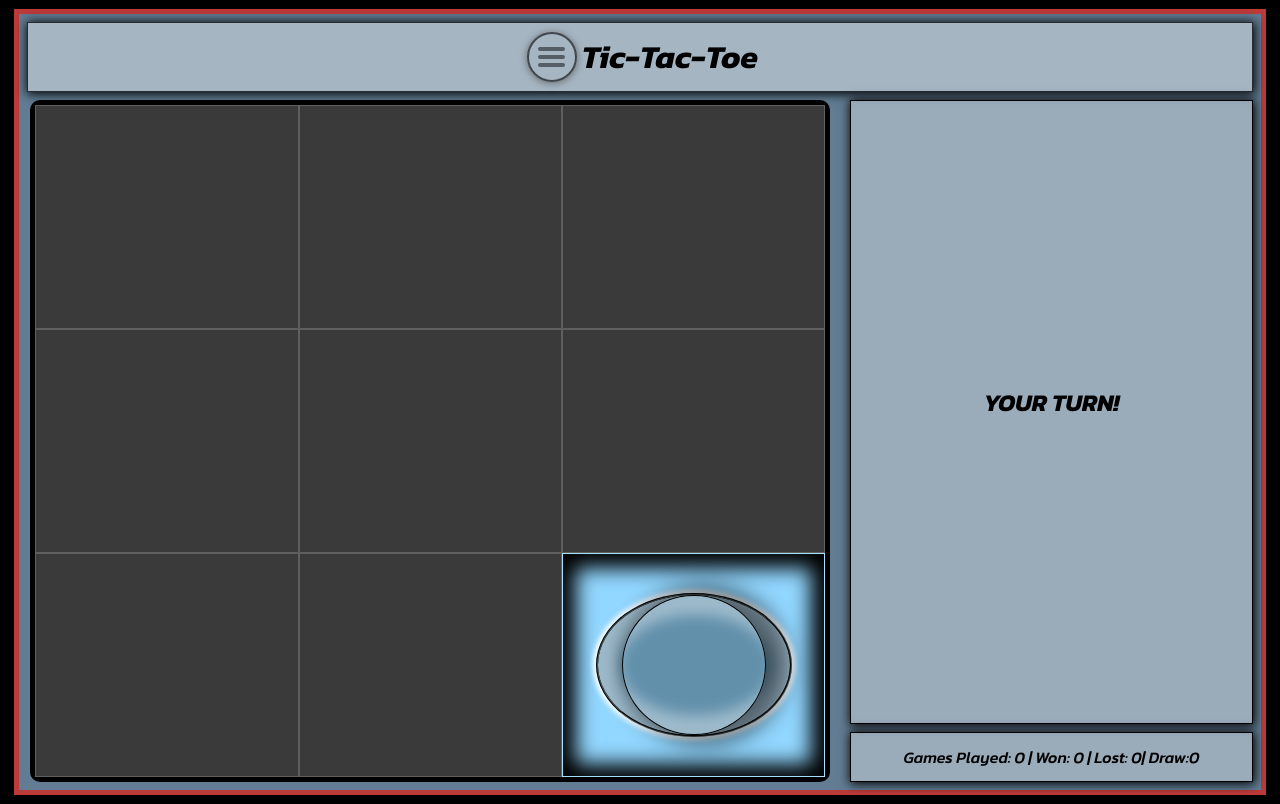
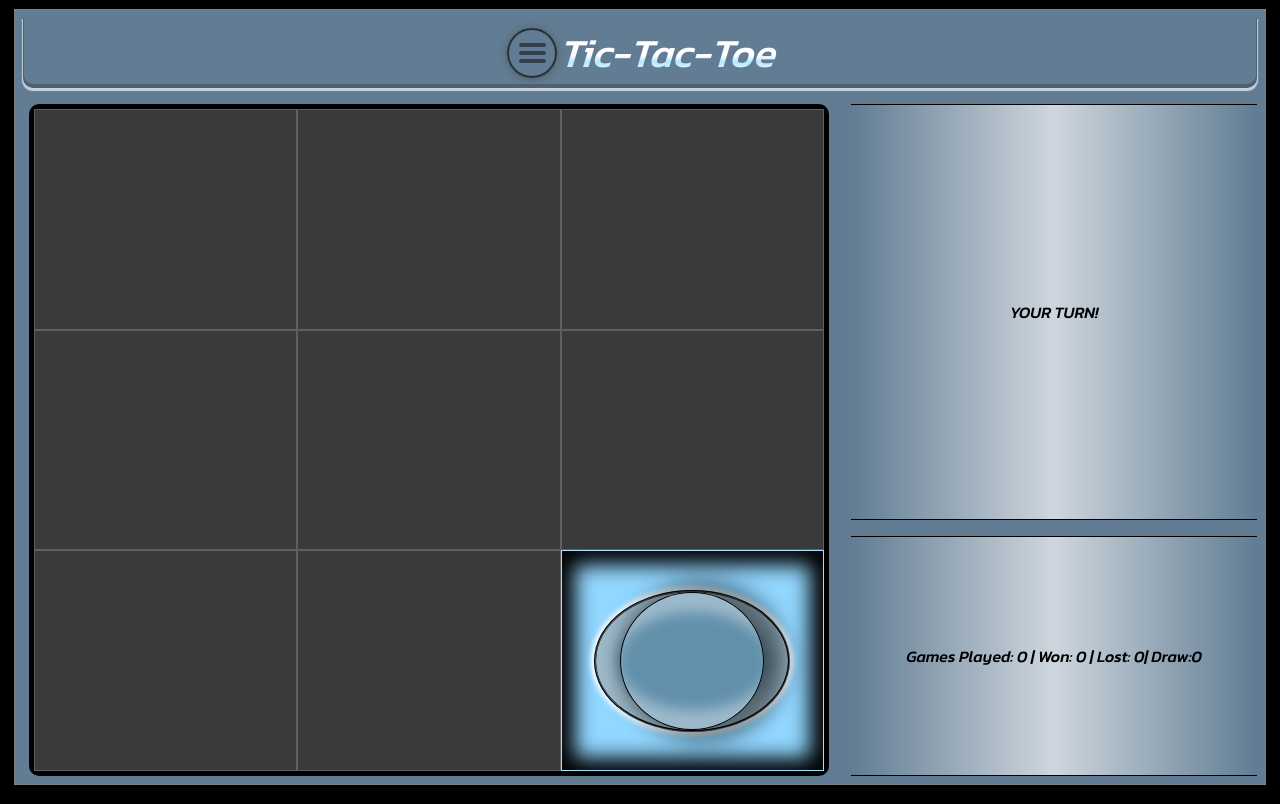
Before and after one commit to PanopDev/TicTacToe, a React (Create React App) app: page / in a window 1280 px wide. Built offline with nearby package versions, Linux system fonts and the light colour scheme.

Commit message:
styling changes, button comp and fonts

```diff
--- a/src/App.css
+++ b/src/App.css
@@ -18,7 +18,7 @@
 body {
   display: flex;
   background-color: rgb(1, 1, 1);
-  align-items: center;
+  /* align-items: center; */
   justify-content: center;
 }
 
@@ -26,11 +26,11 @@ body {
   display:flex;
   justify-content: center;
   align-items:center;
-  background-color: rgb(155, 54, 54);
-  width: clamp(320px, 95vw, 800px);
+  /* background-color: rgb(155, 54, 54); */
+  width: clamp(320px, 97vw, 1000px);
   min-height: 100vh;
   border: 1px solid rgb(0, 0, 0);
-  padding: 5px;
+  /* padding: 5px; */
 }
 .game {
   background-color: #617c93;
@@ -41,6 +41,7 @@ body {
   grid-template-rows: 80px min(52vh, 95vw) 1fr 80px;
   row-gap: 1.25rem;
   padding: 0.5rem;
+  border:1px solid gray
 }
 @media screen and (orientation: landscape) {
   body {
@@ -67,6 +68,7 @@ body {
     grid-template-columns: 1fr 1fr;
     grid-template-rows: 70px 1fr;
     justify-items: center;
+    row-gap: 1rem;
   }
   .Header {
     grid-column-start: 1;
@@ -83,6 +85,10 @@ body {
 @media screen and (min-height: 500px) and (min-width: 500px) and (orientation: landscape) {
   .game {
     grid-template-columns: 2fr 1fr;
+    row-gap: 1rem;
+  }
+  .statisticsBoard.stats{
+    height: 30vh;
   }
 }
 
@@ -191,15 +197,20 @@ body {
   align-content: center;
   /* min-height: 200px; */
   width: 100%;
-  background-color: rgba(255, 255, 255, 0.355);
+padding-left:0px;
+  background-color: rgba(255, 255, 255, 0.068);
+  background:linear-gradient(90deg, transparent,rgba(255, 255, 255, 0.692),transparent);
   flex-wrap: wrap;
   /* padding-top: 10px; */
   /* border-top: 2px solid black;
   border-bottom: 2px solid black; */
-  border: 1px solid black;
+  /* border: 1px solid black; */
   /* margin-top: 10px; */
   /* padding-bottom: 20px; */
-  box-shadow: 1px 1px 10px 1px black;
+  /* border-radius: 5px; */
+  border-top:1px solid black;
+  border-bottom:1px solid black;
+  /* box-shadow: 0px 0px 10px 1px rgba(0, 0, 0, 0.144)inset; */
 }
 
 .statisticsBoard.stats {
@@ -207,8 +218,10 @@ body {
   /* min-height: 100px; */
   /* border-top: 2px solid black;
   border-bottom:2px solid black; */
-  border: 1px solid black;
-  box-shadow: 1px 1px 10px 1px black;
+  /* border: 1px solid black; */
+  /* box-shadow: 1px 1px 1px 1px rgba(0, 0, 0, 0.336); */
+  /* border-bottom-left-radius: 5px;
+  border-bottom-right-radius: 5px; */
 }
 
 h2 {
@@ -246,17 +259,19 @@ h1 {
 }
 
 .Header {
-  background-color: rgba(255, 255, 255, 0.43);
+  /* background-color: rgb(255 255 255 / 0%); */
   /* flex-direction: column; */
   /* min-height: 100px; */
 
-  border: 1px solid rgba(0, 0, 0, 0.76);
+  /* border: 1px solid rgba(0, 0, 0, 0.76); */
   width: 100%;
   display: flex;
   justify-content: center;
   align-items: center;
+  border-bottom-left-radius:10px;
+  border-bottom-right-radius:10px;
   /* padding-bottom: 10px; */
-  box-shadow: 1px 1px 10px 1px black;
+  box-shadow: 0px 2px 1px 1px #ffffffa9, 0px -3px 0px 1px rgba(0, 2, 3, 0.219) inset
 }
 
 .menuLogo {
@@ -344,7 +359,7 @@ h1 {
     box-shadow: rgba(59, 59, 59, 0.363) 0px 0px 10px 5px inset;
   }
   100% {
-    height: clamp(550px, 65vh, 700px);
+    height: clamp(300px, 95vh, 800px);
     box-shadow: rgba(59, 59, 59, 0.363) 0px 100% 10px 5px inset;
   }
 }
--- a/src/App.js
+++ b/src/App.js
@@ -1,6 +1,4 @@
 import './App.css';
-import GamepieceX from './components/gamepieceX';
-import GamepieceO from './components/gamepieceO';
 import Game from './game';
 
 function App() {
--- /dev/null
+++ b/src/components/bannerText.jsx
@@ -0,0 +1,11 @@
+import React from 'react'
+import './styles/bannerText.css'
+
+export default function BannerText({text}) {
+  return (
+    <>
+    <p className='bannerText'>{text}</p>
+
+  </>
+  )
+}
--- /dev/null
+++ b/src/components/gameStats.jsx
@@ -0,0 +1,17 @@
+import React from 'react'
+import { useContext } from 'react'
+import GameBrain from '../Context'
+
+
+export default function GameStats() {
+
+    const {gameStats} = useContext(GameBrain)
+    const game = gameStats.current
+
+  return (
+    <div className='statisticsBoard stats'>
+        Games Played: {game.Played} | Won: {game.Won} | Lost: {game.Lost}| Draw:
+        {game.tie}
+      </div>
+  )
+}
--- /dev/null
+++ b/src/components/gameStatusText.jsx
@@ -0,0 +1,7 @@
+import React from 'react'
+
+export default function GameStatusText({text}) {
+  return (
+    <div>{text}</div>
+  )
+}
--- /dev/null
+++ b/src/components/gamebutton.jsx
@@ -0,0 +1,21 @@
+import { useContext } from "react"
+import GameBrain from "../Context";
+import './styles/gameButton.css'
+export default function Gamebutton({restartGame}) {
+    const {state,dispatch,gameStats} = useContext(GameBrain)
+
+
+  return (
+   <button
+
+    className='gameButton'
+    onClick={() => {
+      restartGame(state, dispatch, gameStats);
+    }}
+  ><div className="buttonTop"></div>
+    PLAY AGAIN
+    <div className="buttonBottom"></div>
+  </button>
+
+  )
+}
--- a/src/components/statistics.jsx
+++ b/src/components/statistics.jsx
@@ -1,32 +1,34 @@
 import { useContext } from 'react';
 import GameBrain from '../Context';
+import GameStatusText from './gameStatusText';
+import GameButton from './gamebutton';
+import GameStats from './gameStats';
 
 export default function Statistics({ restartGame }) {
-  const { state, gameStats, dispatch } = useContext(GameBrain);
+  const {gameStats} = useContext(GameBrain);
   const game = gameStats.current;
 
   return (
     <>
       <div className='statisticsBoard'>
-        {game.userTurn && <h2>YOUR TURN!</h2>}
+        {game.userTurn && <GameStatusText text='YOUR TURN!'/>}
         {game.gameOver && (
           <>
-            <h1 style={{ width: '100%' }}>GAME OVER!</h1>
-            <button
-              style={{ height: '50px' }}
-              onClick={() => {
-                restartGame(state, dispatch, gameStats);
-              }}
-            >
-              RESTART
-            </button>
+            <GameStatusText text='GAME OVER!'/>
+            <GameButton text="RESTART" restartGame={restartGame}/>
           </>
         )}
       </div>
-      <div className='statisticsBoard stats'>
-        Games Played: {game.Played} | Won: {game.Won} | Lost: {game.Lost}| Draw:
-        {game.tie}
-      </div>
+     <GameStats />
     </>
   );
 }
+
+{/* <button
+style={{ height: '50px' }}
+onClick={() => {
+  restartGame(state, dispatch, gameStats);
+}}
+>
+RESTART
+</button> */}
--- /dev/null
+++ b/src/components/styles/bannerText.css
@@ -0,0 +1,21 @@
+@import url('https://fonts.googleapis.com/css2?family=Kanit:ital,wght@0,400;1,500;1,700&display=swap');
+
+.bannerText {
+  font-size: 2.5rem;
+  font-weight: 500;
+  /* font-style:italic; */
+  padding: 0px;
+  margin: 0px;
+  color: transparent;
+  line-height: 50px;
+  background: linear-gradient(
+    0deg,
+    rgb(255 255 255),
+    rgb(183 232 255) 33%,
+    rgb(255, 255, 255) 45%
+
+  );
+background-size: 200%,200%;
+  -webkit-background-clip: text;
+  background-clip: text;
+  transform: skew(-5deg, 0deg);}
--- /dev/null
+++ b/src/components/styles/gameButton.css
@@ -0,0 +1,45 @@
+@import url('https://fonts.googleapis.com/css2?family=Michroma&display=swap');
+
+.gameButton{
+
+    display:flex;
+    flex-direction: column;
+    justify-content:center;
+    align-items: center;
+width:80%;
+/* font-family: 'Michroma', sans-serif; */
+/* border-radius:10px; */
+border:1px solid rgba(0, 0, 0, 0.527);
+box-shadow:2px 2px 2px 1px rgba(7, 7, 7, 0.548);
+margin:20px;
+font-size:1.5rem;
+font-weight:600;
+transform:skew(0deg, 0deg);
+color:rgba(34, 35, 36, 0.952);
+background:radial-gradient(rgba(236, 235, 235, 0.041) 20%,rgba(199, 200, 201, 0.37) 75%,transparent);
+padding:0px;
+}
+
+.buttonTop{
+    /* position: absolute; */
+    width: 99%;
+    height: 10px;
+    /* border:1px solid black; */
+    border-bottom-left-radius: 10px;
+    border-bottom-right-radius: 10px;
+    background-color: rgba(32, 33, 36, 0.281);
+    /* transform: skew(-310deg, 0deg); */
+    box-shadow: -1px 1px 1px 1px #000000b0;
+
+}
+.buttonBottom{
+    /* position: absolute; */
+    width: 99%;
+    height: 10px;
+    /* border:1px solid black; */
+    border-top-left-radius: 10px;
+    border-top-right-radius: 10px;
+    /* transform: skew(310deg, 0deg); */
+    background-color:rgba(32, 33, 36, 0.281);
+    box-shadow: -1px -1px 1px 1px#000000b0;
+    }
--- a/src/header.js
+++ b/src/header.js
@@ -2,6 +2,7 @@ import React, { useContext } from 'react';
 import MenuLogo from './components/menuLogo';
 import PopupMenu from './components/popupMenu';
 import { useState } from 'react';
+import BannerText from './components/bannerText';
 
 export default function Header() {
   const [isOpen, setIsOpen] = useState(false);
@@ -10,10 +11,9 @@ export default function Header() {
     <div className='Header'>
       <div>
         <MenuLogo isOpen={isOpen} setIsOpen={setIsOpen} />
-
         <PopupMenu isOpen={isOpen} setIsOpen={setIsOpen} />
       </div>
-      <h1>Tic-Tac-Toe</h1>
+     <BannerText text='Tic-Tac-Toe'/>
     </div>
   );
 }
```
